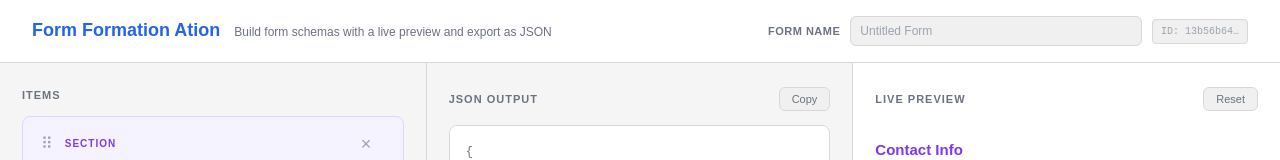
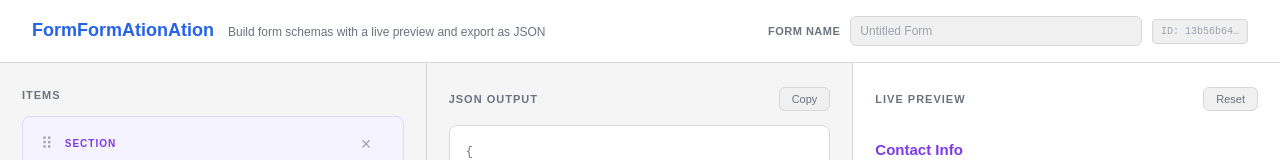
Before and after one commit to rifflere/FormFormationAtion, a React (Vite) app in the folder FormFormationAtion/: page / in a window 1280 px wide. Shown: the top 160 px of the page. Built offline with nearby package versions, Linux system fonts and the light colour scheme.

Commit message:
Updated capitalization

```diff
--- a/FormFormationAtion/src/FormBuilder.jsx
+++ b/FormFormationAtion/src/FormBuilder.jsx
@@ -578,7 +578,7 @@ export default function App() {
         {/* ── Header ── */}
         <div className="header">
           <div className="header-left">
-            <h1>Form Formation Ation</h1>
+            <h1>FormFormAtionAtion</h1>
             <p>Build form schemas with a live preview and export as JSON</p>
           </div>
           <div className="form-name-wrap">
```
